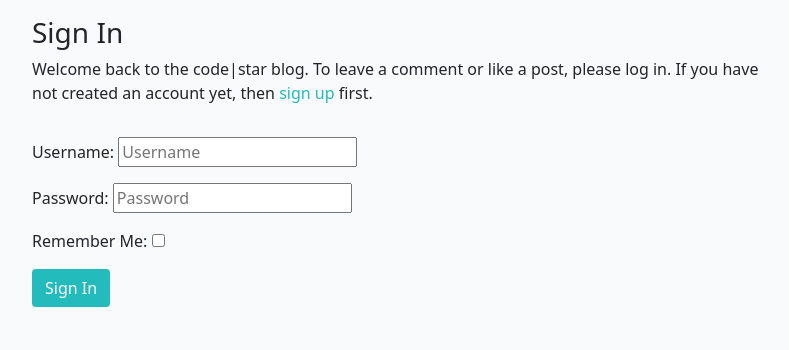
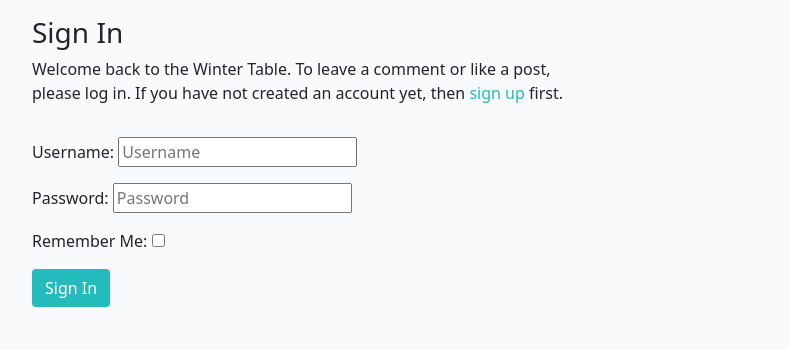
Before and after one commit to GuidoSillaste/Winter-Table, a Django app: page /accounts/login/ in a window 1280 px wide. Shown: the part 70-420 px from the top of the page, without its empty margins (240-1029 px from the left). Run offline with Django 3.2, Linux system fonts and the light colour scheme; some libraries are stand-ins or nearby versions; some web fonts are replaced.

Commit message:
bootstramp messing around

```diff
--- a/static/css/style.css
+++ b/static/css/style.css
@@ -1,5 +1,6 @@
 body {
     background-color: #F9FAFC;
+
 }
 
 .brand {
--- a/templates/account/login.html
+++ b/templates/account/login.html
@@ -6,20 +6,19 @@
 {% block head_title %}{% trans "Sign In" %}{% endblock %}
 
 {% block content %}
-
 <div class="container">
     <div class="row">
-        <div class="col-md-8 mt-3 offset-md-2">
+        <div class="col-md-6 mt-3 offset-md-2">
             <h3>{% trans "Sign In" %}</h3>
 
-            <p>{% blocktrans %}Welcome back to the code|star blog. To leave a comment or like a post, please log in. If
+            <p>{% blocktrans %}Welcome back to the Winter Table. To leave a comment or like a post, please log in. If
                 you
                 have not created an account yet, then <a class="link" href="{{ signup_url }}">sign up</a>
                 first.{% endblocktrans %}</p>
         </div>
     </div>
     <div class="row">
-        <div class="col-md-8 mt-3 offset-md-2">
+        <div class="col-md-6 mt-3 offset-md-2">
             <form class="login" method="POST" action="{% url 'account_login' %}">
                 {% csrf_token %}
                 {{ form.as_p }}
@@ -31,4 +30,5 @@
         </div>
     </div>
 </div>
+
 {% endblock %}
--- a/templates/base.html
+++ b/templates/base.html
@@ -19,12 +19,12 @@
     </script>
     <link rel="stylesheet" href="{% static 'css/style.css' %}">
     <link rel="shortcut icon" type="image/png" href="{% static 'images/favicon.ico' %}" />
-    <title>Winter Table</title>
+    <title>Winter Table{% block extra_title %}{% endblock %}</title>
 
 </head>
 
-<body class="d-flex flex-column h-100 main-bg">
-
+<body class="d-flex flex-column main-bg h-100">
+    <header>
     <!-- Navigation -->
 
     <nav class="navbar navbar-expand-lg navbar-light bg-white">
@@ -93,6 +93,7 @@
             </div>
         </div>
     </nav>
+</header>
     <div class="container">
         <div class="row">
             <div class="col-md-8 offset-md-2">
@@ -105,11 +106,13 @@
             </div>
         </div>
     </div>
+
     <main class="flex-shrink-0 main-bg">
         {% block content %}
         <!-- Content Goes here -->
         {% endblock content %}
     </main>
+
 
     <!-- Footer -->
     <footer class="footer mt-auto py-3 dark-bg">
--- a/wintertable/settings.py
+++ b/wintertable/settings.py
@@ -29,7 +29,7 @@ TEMPLATES_DIR = os.path.join(BASE_DIR, 'templates')
 SECRET_KEY = os.environ.get('SECRET_KEY')
 
 # SECURITY WARNING: don't run with debug turned on in production!
-DEBUG = True
+DEBUG = False
 
 X_FRAME_OPTIONS = 'SAMEORIGIN'
 
```
